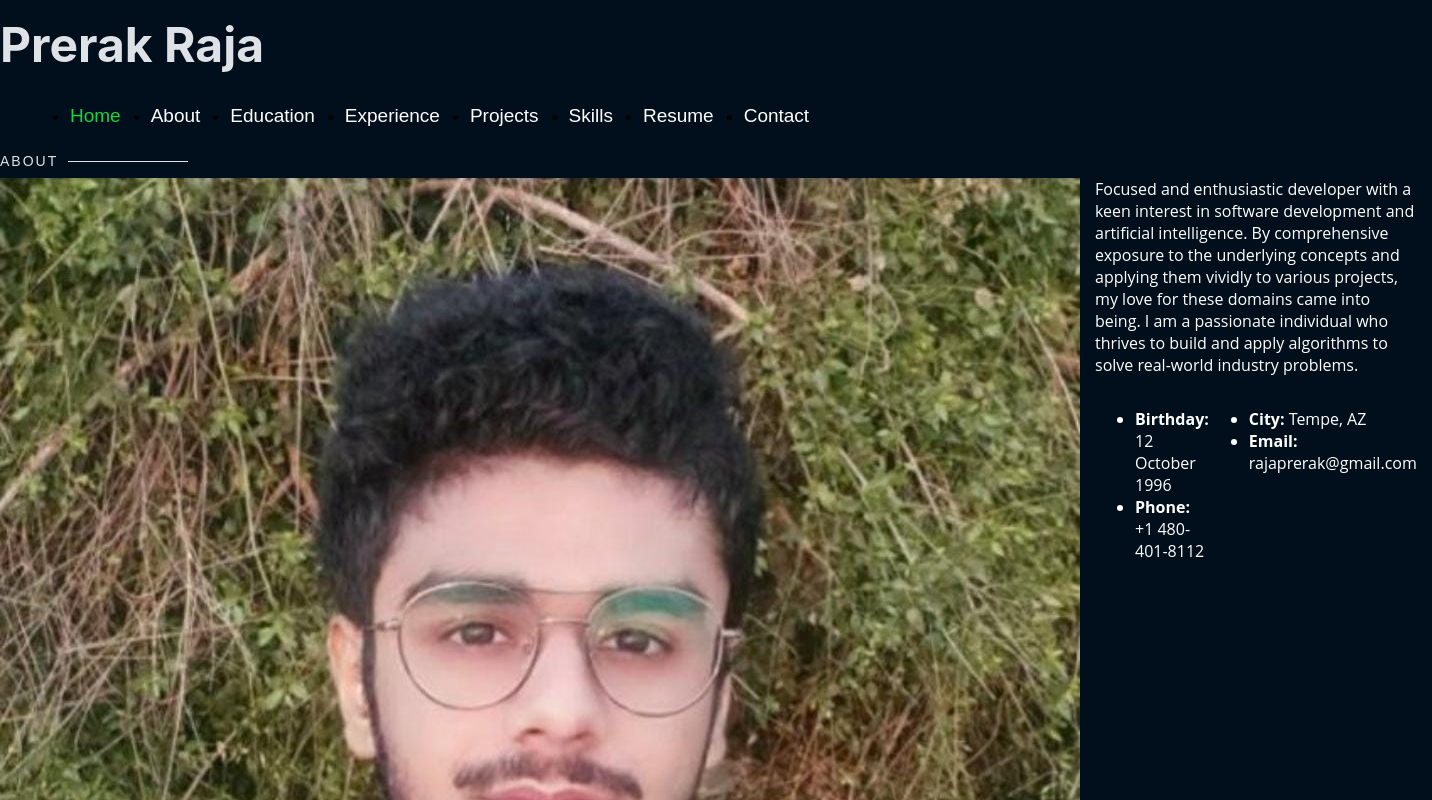
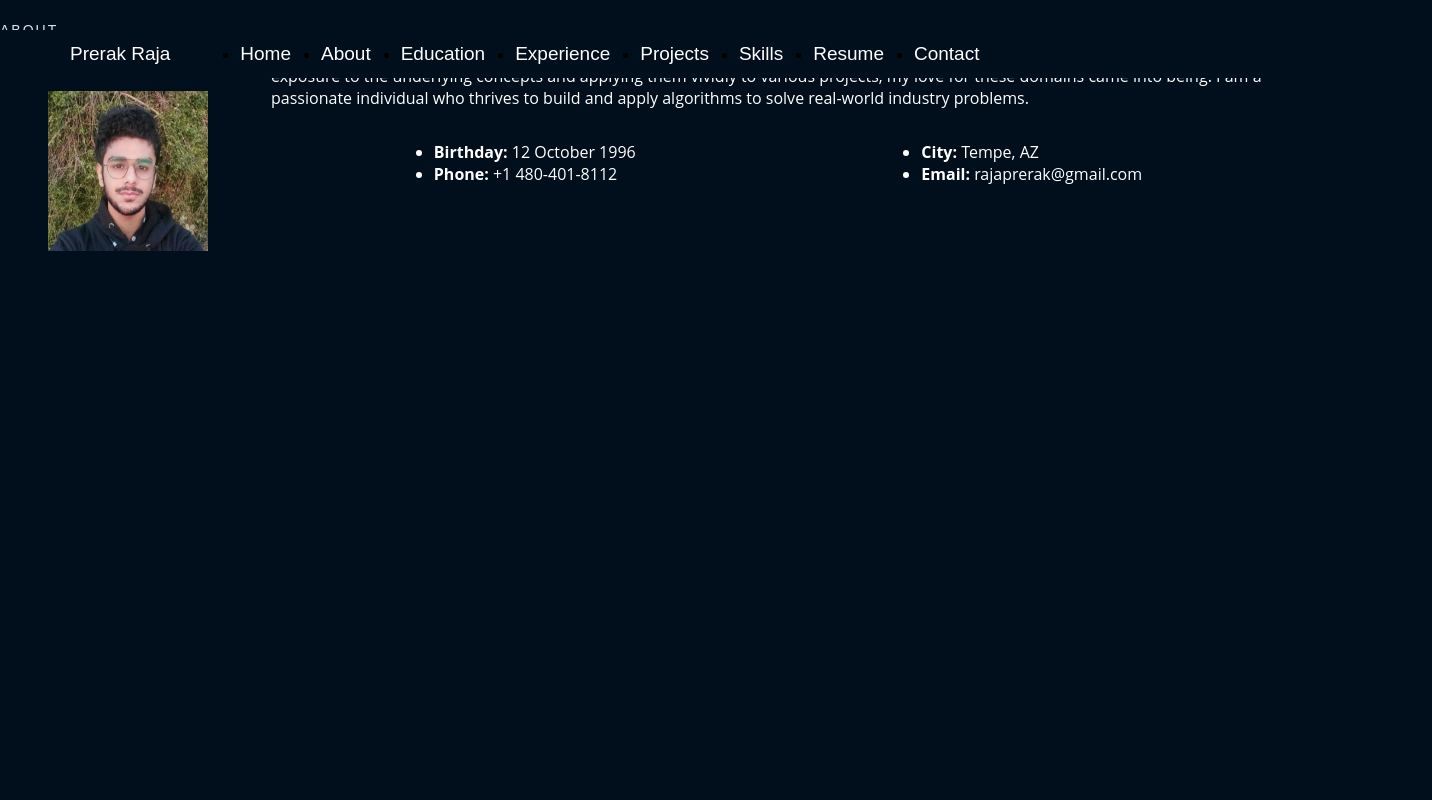
Before and after one commit to Noorain464/Assignment-2, a React (Create React App) app: page /about in a window 1280 px wide. Shown: the top 800 px of the page, 1432 px wide, since content can reach past the window. Built offline with nearby package versions, Linux system fonts and the light colour scheme.

Commit message:
fourth commit

```diff
--- a/src/App.js
+++ b/src/App.js
@@ -8,9 +8,17 @@ function App() {
   return (
     <Router>
       <Routes>
-        <Route path="/" element={<Home />} />
+        <Route path="/" element={<Home
+            text={[
+              "Coder",
+              "Developer",
+              "AI Enthusiast",
+            ]}
+            typingSpeed={100}
+            deletingSpeed={50}
+            duration={1000}
+        />} />
         <Route path="/about" element={<About />} />
-        {/* Add other routes as needed */}
       </Routes>
     </Router>
   );
--- a/src/components/About/About.css
+++ b/src/components/About/About.css
@@ -13,9 +13,13 @@
     content: "";
     width: 120px;
     height: 1px;
-    display: inline-block;
     background: #dee2e6;
     margin: 4px 10px;
+}
+.image img{
+    margin: 3em;
+    height: 10em;
+    width:10em;
 }
 .content{
     padding: 0px 15px;
--- a/src/components/About/About.jsx
+++ b/src/components/About/About.jsx
@@ -14,7 +14,7 @@ function About(){
             </div>
 
             <div className="row">
-                <div>
+                <div className="image">
                     <img src={img} className="img-fluid" alt="" />
                 </div>
                 <div className= "content">
--- a/src/components/Home/Home.css
+++ b/src/components/Home/Home.css
@@ -1,7 +1,7 @@
 body{
     background-color: rgb(1, 14, 27);
 }
-#header .header-top{
+#header{
     height: 90px;
     position: fixed;
 }
@@ -14,7 +14,7 @@ body{
 #header h1 {
     padding: 0px 0px 0px 70px;
     font-size: 48px;
-    font-weight: 700;
+    font-weight: 900;
     font-family: "Poppins", sans-serif;
 }
 
@@ -34,12 +34,17 @@ margin-top: 20px;
 color: #dee2e6;
 }
 
-#header h2 span {
-color: #ffc107;
-border-bottom: 2px solid #1c7d32;
-padding-bottom: 6px;
+#header h2 .typing {
+    font-family: "Raleway", sans-serif;
+    font-weight: lighter;
+    color:#12d640;
+    border-bottom: 2px solid #1c7d32;
+    padding-bottom: 6px;
 }
-
+#header h2 .caret{
+    color: #ffc107;
+    font-weight: lighter;
+}
 #header .social-links {
 margin-top: 40px;
 display: flex;
--- a/src/components/Home/Home.jsx
+++ b/src/components/Home/Home.jsx
@@ -1,15 +1,42 @@
-import React from "react";
+import React, { useState, useEffect } from "react";
 import "./Home.css";
 import { Link } from "react-router-dom";
 import { FontAwesomeIcon } from '@fortawesome/react-fontawesome';
 import { faLinkedin, faGithub, faGoogle } from '@fortawesome/free-brands-svg-icons';
 
-function Home() {
+function Home({ text, typingSpeed = 100, deletingSpeed = 50, duration = 1000 }) {
+  const [displayedText, setDisplayedText] = useState("");
+  const [isDeleting, setDeleting] = useState(false);
+  const [index, setIndex] = useState(0);
+
+  useEffect(() => {
+    const handleTyping = () => {
+      if (!isDeleting) {
+        if (displayedText.length < text[index].length) {
+          setDisplayedText((prev) => prev + text[index].charAt(displayedText.length));
+        } else {
+          setTimeout(() => setDeleting(true), duration);
+        }
+      } else {
+        if (displayedText.length > 0) {
+          setDisplayedText((prev) => prev.slice(0, -1));
+        } else {
+          setDeleting(false);
+          setIndex((prev) => (prev + 1) % text.length);
+        }
+      }
+    };
+
+    const timer = setTimeout(handleTyping, isDeleting ? deletingSpeed : typingSpeed);
+    return () => clearTimeout(timer);
+  }, [displayedText, isDeleting, index, text, typingSpeed, deletingSpeed, duration]);
+
   return (
     <div id="header" className="header-tops">
       <div className="container">
         <h1><Link to="/">Prerak Raja</Link></h1>
-        <h2>I'm <span className="typing"></span></h2>
+        <h2>I'm <span className="typing">{displayedText}</span>
+        <span class="caret">|</span></h2>
         <nav className="nav-menu">
           <ul>
             <li className="active"><Link to="/"><span>Home</span></Link></li>
--- a/src/components/Nav/Nav.css
+++ b/src/components/Nav/Nav.css
@@ -1,5 +1,33 @@
-.container{
+.menu {
     position: fixed;
     display: flex;
-    justify-content: space-around;
+    align-items: center;
+    height : 3em;
+    width: 100vw;
+    background-color:  rgb(1, 14, 27);
 }
+
+.menu h1 {
+    padding-left: 70px;
+    /* font-size: 24px; */
+    margin-top: 20px;
+    color: #dee2e6;
+}
+.menu ul {
+    padding-left: 40px;
+    display: flex;
+}
+
+.menu li{
+    margin-left: 30px;
+}
+
+.menu a {
+    text-decoration: none;
+    display: block;
+    position: relative;
+    color: #fff;
+    font-size: 19px;
+    font-family: "Poppins", sans-serif;
+    font-weight: 400;
+}
--- a/src/components/Nav/Nav.jsx
+++ b/src/components/Nav/Nav.jsx
@@ -1,10 +1,10 @@
 import React from "react";
 import { Link } from "react-router-dom";
+import "./Nav.css";
 function Nav(){
     return (
-        <div className="container">
-            <h1><Link to="/">Prerak Raja</Link></h1>
-            <nav className="nav-menu">
+            <nav className="menu">
+                <h1><Link to="/">Prerak Raja</Link></h1>
                 <ul>
                     <li className="active"><Link to="/"><span>Home</span></Link></li>
                     <li><Link to="/about"><span>About</span></Link></li>
@@ -16,7 +16,6 @@ function Nav(){
                     <li><a href="#contacts"><span>Contact</span></a></li>
                 </ul>
             </nav>
-        </div>
     )
 }
 export default Nav;
```
